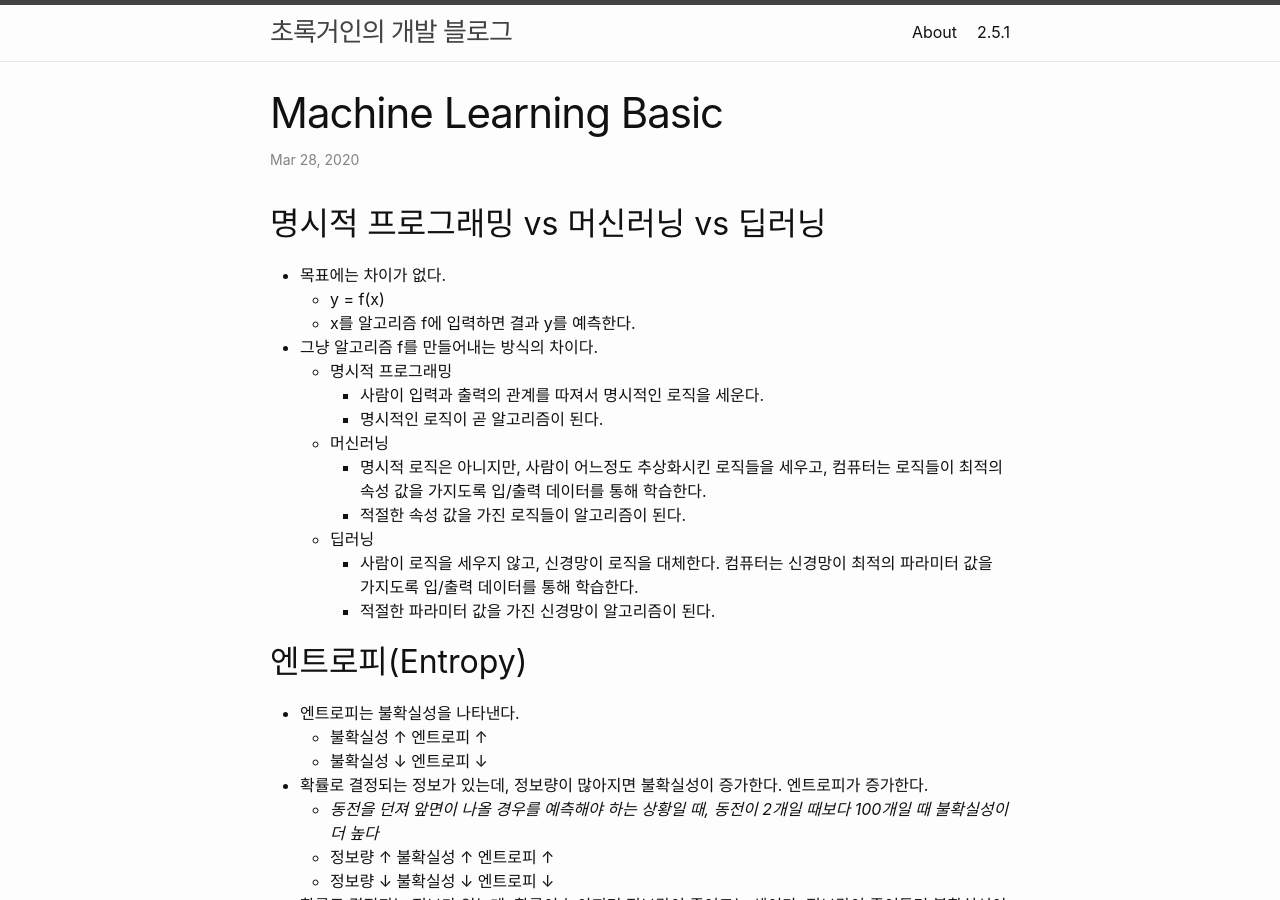
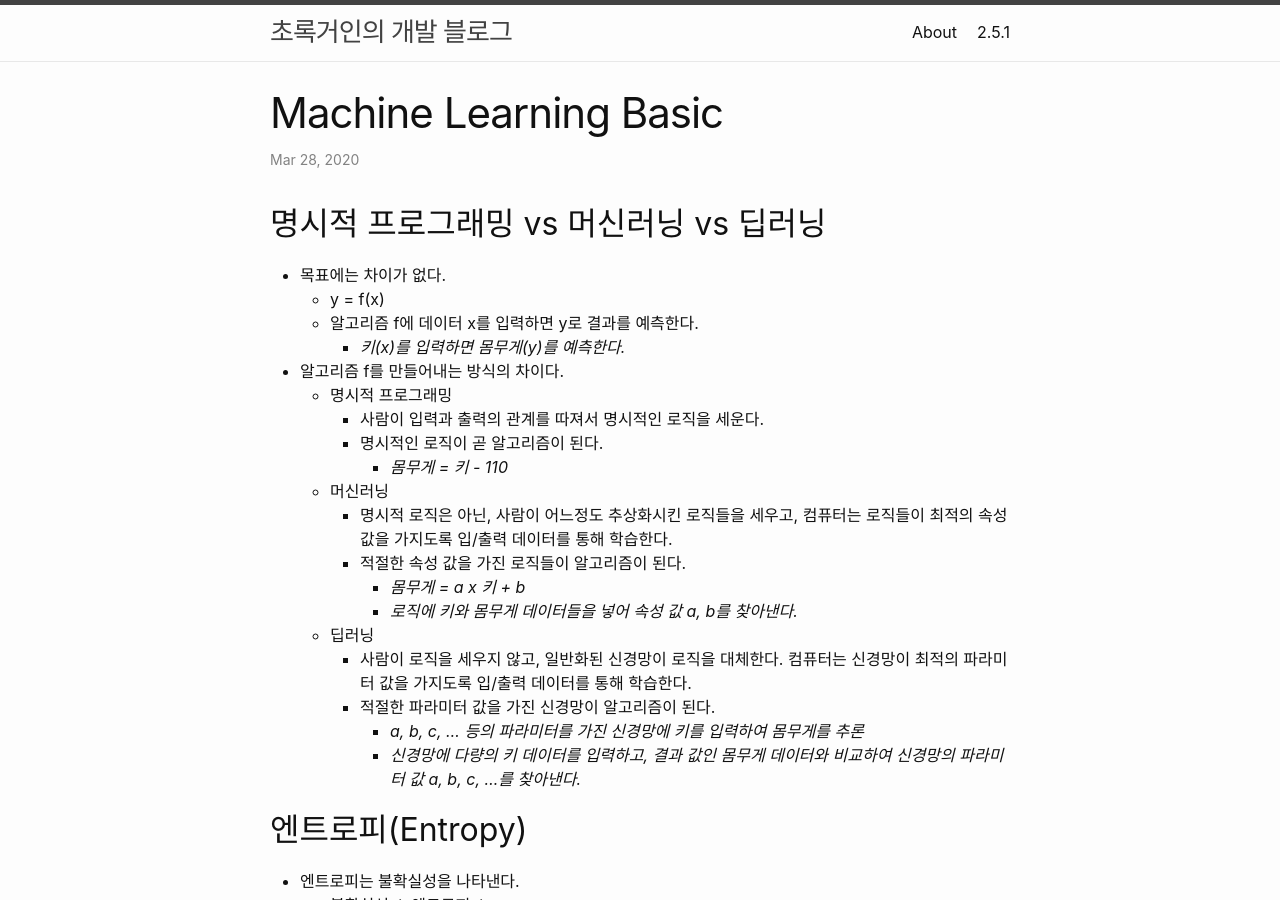
Before and after one commit to chorockuin/chorockuin.github.io, a Jekyll site: the page built from _posts/2020-03-28-machine_learning_basic.md, in a window 1280 px wide and 900 px high. Built offline with Jekyll 4.4.1, drawn with Linux system fonts in a browser that asks for light colours; formulas are drawn with MathJax 3.

Commit message:
modify programming vs machine learning vs deep learning

```diff
--- a/_posts/2020-03-28-machine_learning_basic.md
+++ b/_posts/2020-03-28-machine_learning_basic.md
@@ -5,17 +5,23 @@ title: "Machine Learning Basic"
 ## 명시적 프로그래밍 vs 머신러닝 vs 딥러닝
 - 목표에는 차이가 없다.
 	- y = f(x)
-	- x를 알고리즘 f에 입력하면 결과 y를 예측한다.
-- 그냥 알고리즘 f를 만들어내는 방식의 차이다.
+	- 알고리즘 f에 데이터 x를 입력하면 y로 결과를 예측한다.
+		- *키(x)를 입력하면 몸무게(y)를 예측한다.*
+- 알고리즘 f를 만들어내는 방식의 차이다.
 	- 명시적 프로그래밍
 		- 사람이 입력과 출력의 관계를 따져서 명시적인 로직을 세운다.
 		- 명시적인 로직이 곧 알고리즘이 된다.
+			- *몸무게 = 키 - 110*
 	- 머신러닝
-		- 명시적 로직은 아니지만, 사람이 어느정도 추상화시킨 로직들을 세우고, 컴퓨터는 로직들이 최적의 속성 값을 가지도록 입/출력 데이터를 통해 학습한다.
+		- 명시적 로직은 아닌, 사람이 어느정도 추상화시킨 로직들을 세우고, 컴퓨터는 로직들이 최적의 속성 값을 가지도록 입/출력 데이터를 통해 학습한다.
 		- 적절한 속성 값을 가진 로직들이 알고리즘이 된다.
+			- *몸무게 = a x 키 + b*
+			- *로직에 키와 몸무게 데이터들을 넣어 속성 값 a, b를 찾아낸다.*
 	- 딥러닝
-		- 사람이 로직을 세우지 않고, 신경망이 로직을 대체한다. 컴퓨터는 신경망이 최적의 파라미터 값을 가지도록 입/출력 데이터를 통해 학습한다.
+		- 사람이 로직을 세우지 않고, 일반화된 신경망이 로직을 대체한다. 컴퓨터는 신경망이 최적의 파라미터 값을 가지도록 입/출력 데이터를 통해 학습한다.
 		- 적절한 파라미터 값을 가진 신경망이 알고리즘이 된다.
+			- *a, b, c, ... 등의 파라미터를 가진 신경망에 키를 입력하여 몸무게를 추론*
+			- *신경망에 다량의 키 데이터를 입력하고, 결과 값인 몸무게 데이터와 비교하여 신경망의 파라미터 값 a, b, c, ...를 찾아낸다.*
 
 ## 엔트로피(Entropy)
 - 엔트로피는 불확실성을 나타낸다.
```
